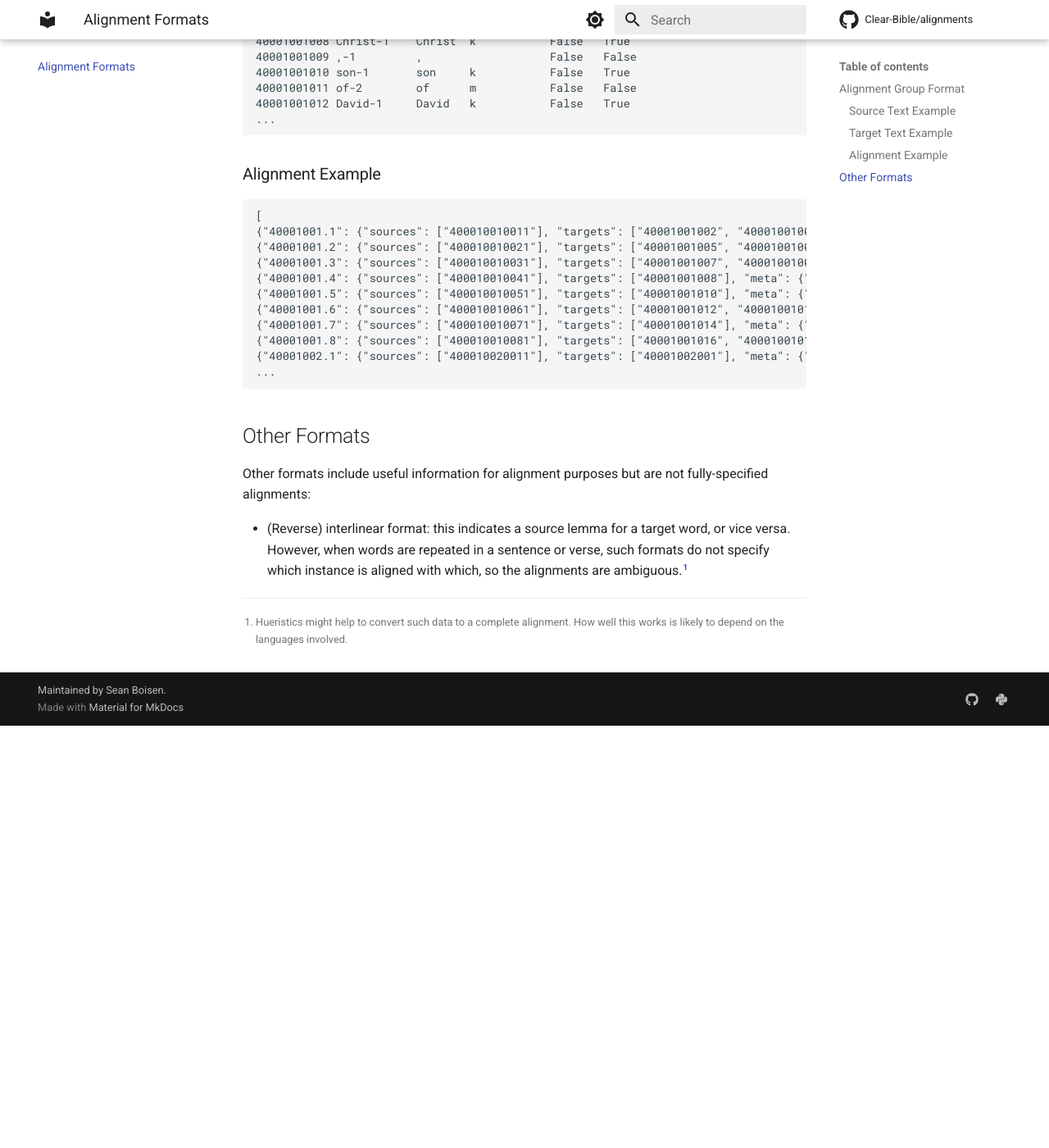
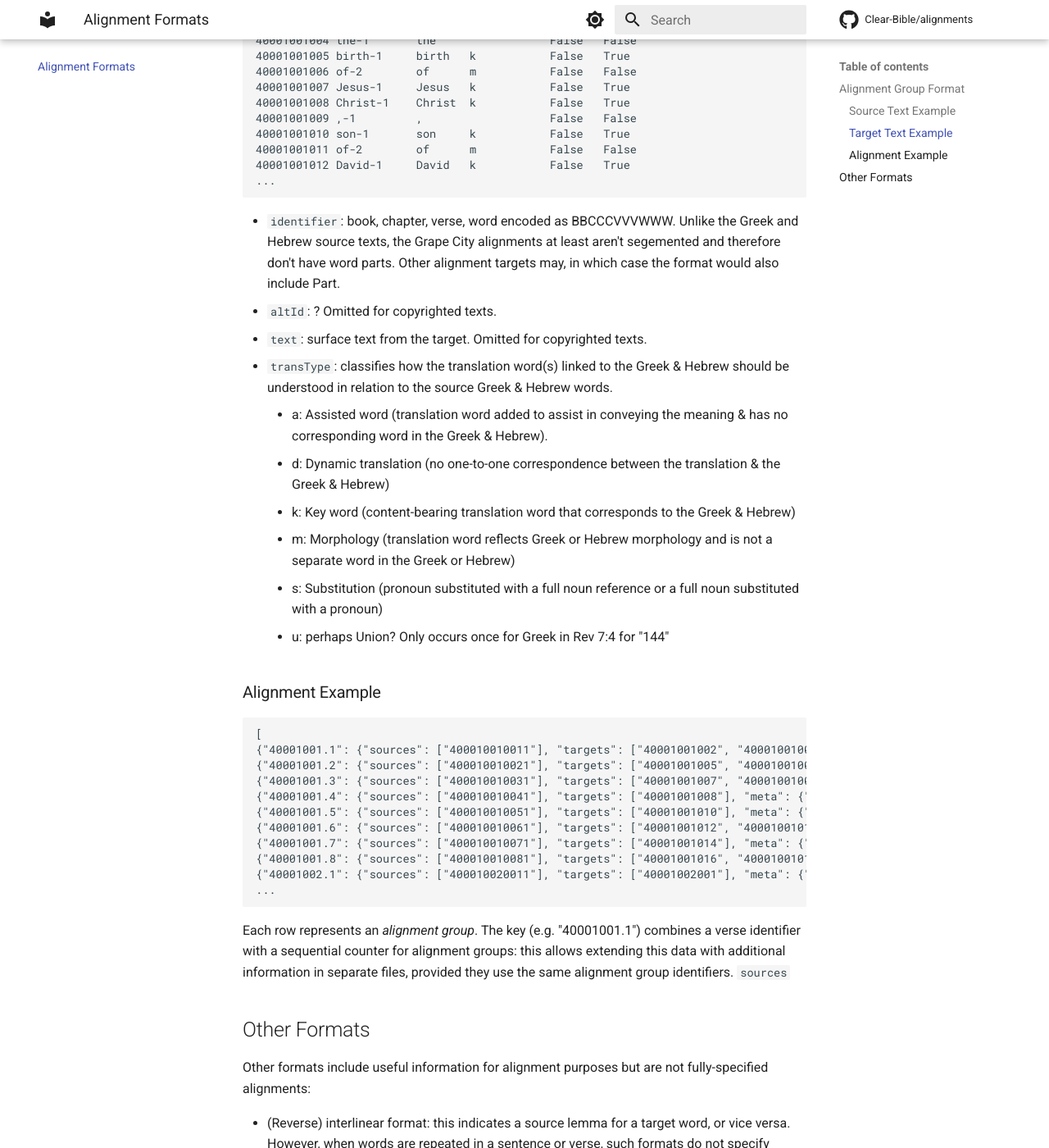
Before and after one commit to Clear-Bible/Alignments, an MkDocs documentation site: the page built from docs/formats.md, in a window 1280 px wide and 1400 px high, scrolled down 2225 px. Shown: the whole window at 82% size. Built offline with MkDocs 1.6.1 and Material for MkDocs 9.7.7, drawn with Linux system fonts in a browser that asks for light colours; comment, search, counter and statistics services are not loaded; before the commit the page ends 3110 px from its top, so only the background shows below that; some of the changed text lies outside the part shown.

Commit message:
Expanded

````diff
--- a/docs/formats.md
+++ b/docs/formats.md
@@ -45,29 +45,32 @@
 
 * `identifier`: book, chapter, verse, word, word part encoded as
   BBCCCVVVWWWP.
-* `altId`: appears to identify the words and punctuation, with numbering added where there is more than one occurrence of the same word or punctuation? Omitted for copyrighted texts.
+* `altId`: ? Omitted for copyrighted texts.
 * `text`: surface text from the source. Omitted for copyrighted texts.
 * `strongs`: Strongs concordance identifier for this lemma.
-* `gloss`: Literal contextual English gloss for this lemma.
+* `gloss`: English gloss for this lemma. Includes some context
   information.
-* `gloss2`: Alternative less literal contextual English gloss for this lemma?
+* `gloss2`: ?
 * `lemma`: the dictionary form of the word.
 * `pos`: Part Of Speech, one of the following values:
-    * prep: preposition
-    * verb: verb
-    * ij: interjection
-    * noun: noun
-    * om: object marker
-    * pron: pronoun
-    * ptcl: participle
-    * art: article
-    * num: number
-    * rel: relative pronoun
-    * x: suffix
-    * cj: conjunction
-    * Name: proper name
     * adj: adjective
     * adv: adverb
+    * art: article (OT)
+	* det: determiner (NT)
+    * cj: conjunction (OT)
+    * conj: conjunction (NT)
+    * ij: interjection (OT)
+    * intj: interjection (NT)
+    * Name: proper name
+    * noun: noun
+    * num: number
+    * om: omitted?
+    * prep: preposition
+    * pron: pronoun
+    * ptcl: particle
+    * rel: relative pronoun? (OT)
+    * verb: verb
+    * x: ?
 * `morph`: encoded morphological information.
     * Example: "n- -nsf-" is a noun in the nominative case, singular, feminine.
 
@@ -93,6 +96,26 @@
 ...
 ```
 
+* `identifier`: book, chapter, verse, word encoded as
+  BBCCCVVVWWW. Unlike the Greek and Hebrew source texts, the Grape
+  City alignments at least aren't segemented and therefore  don't have
+  word parts. Other alignment targets may, in which case the format
+  would also include Part.
+* `altId`: ? Omitted for copyrighted texts.
+* `text`: surface text from the target. Omitted for copyrighted texts.
+* `transType`: classifies how the translation word(s) linked to the Greek & Hebrew should be understood in relation to the source Greek & Hebrew words.
+    * a: Assisted word (translation word added to assist in conveying
+      the meaning & has no corresponding word in the Greek & Hebrew).
+    * d: Dynamic translation (no one-to-one correspondence between the translation & the Greek & Hebrew)
+    * k: Key word (content-bearing translation word that corresponds to the Greek & Hebrew)
+    * m: Morphology (translation word reflects Greek or Hebrew
+      morphology and is not a separate word in the Greek or Hebrew)
+    * s: Substitution (pronoun substituted with a full noun reference or a full noun substituted with a pronoun)
+	* u: perhaps Union? Only occurs once for Greek in Rev 7:4 for "144"
+
+
+
+
 ### Alignment Example
 
 ```
@@ -109,6 +132,11 @@
 ...
 ```
 
+Each row represents an *alignment group*. The key (e.g. "40001001.1") combines a verse identifier with
+a sequential counter for alignment groups: this allows extending this
+data with additional information in separate files, provided they use the same
+alignment group identifiers. `sources`
+
 ## Other Formats
 
 Other formats include useful information for alignment
````
